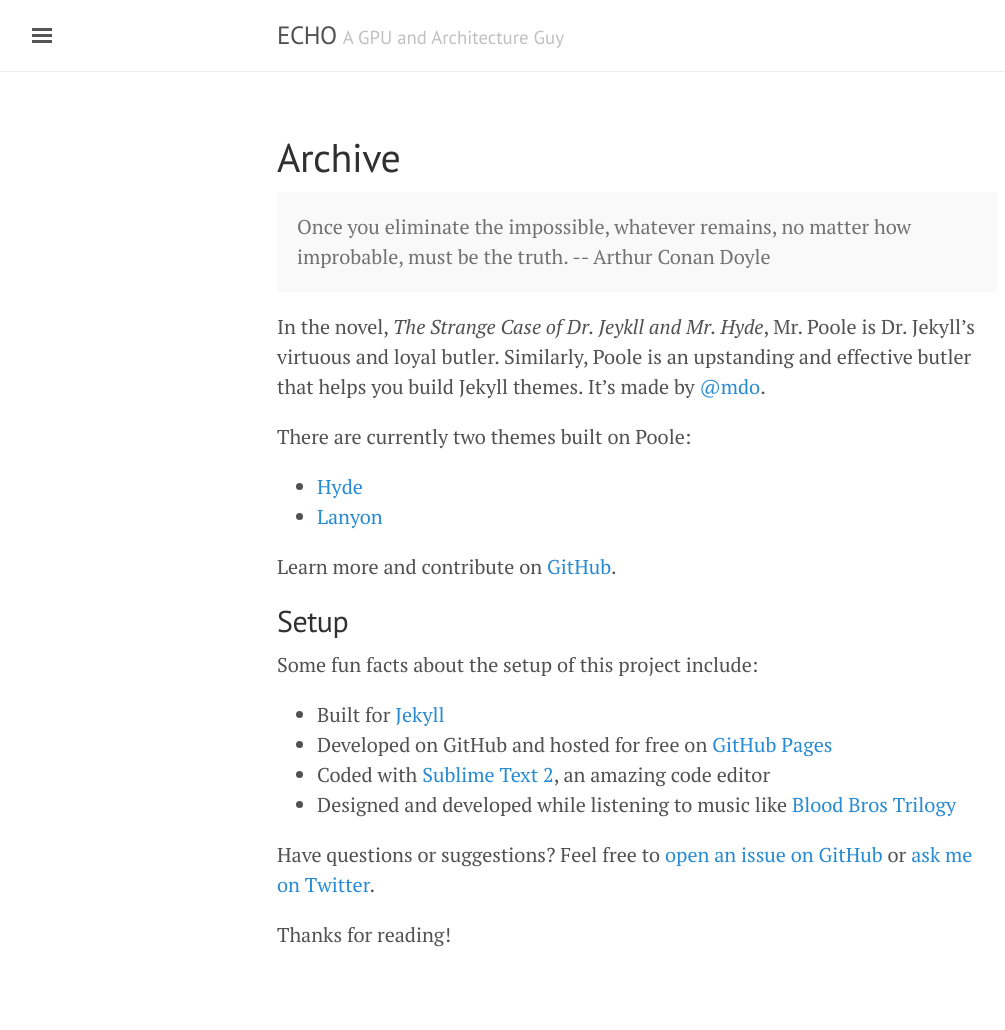
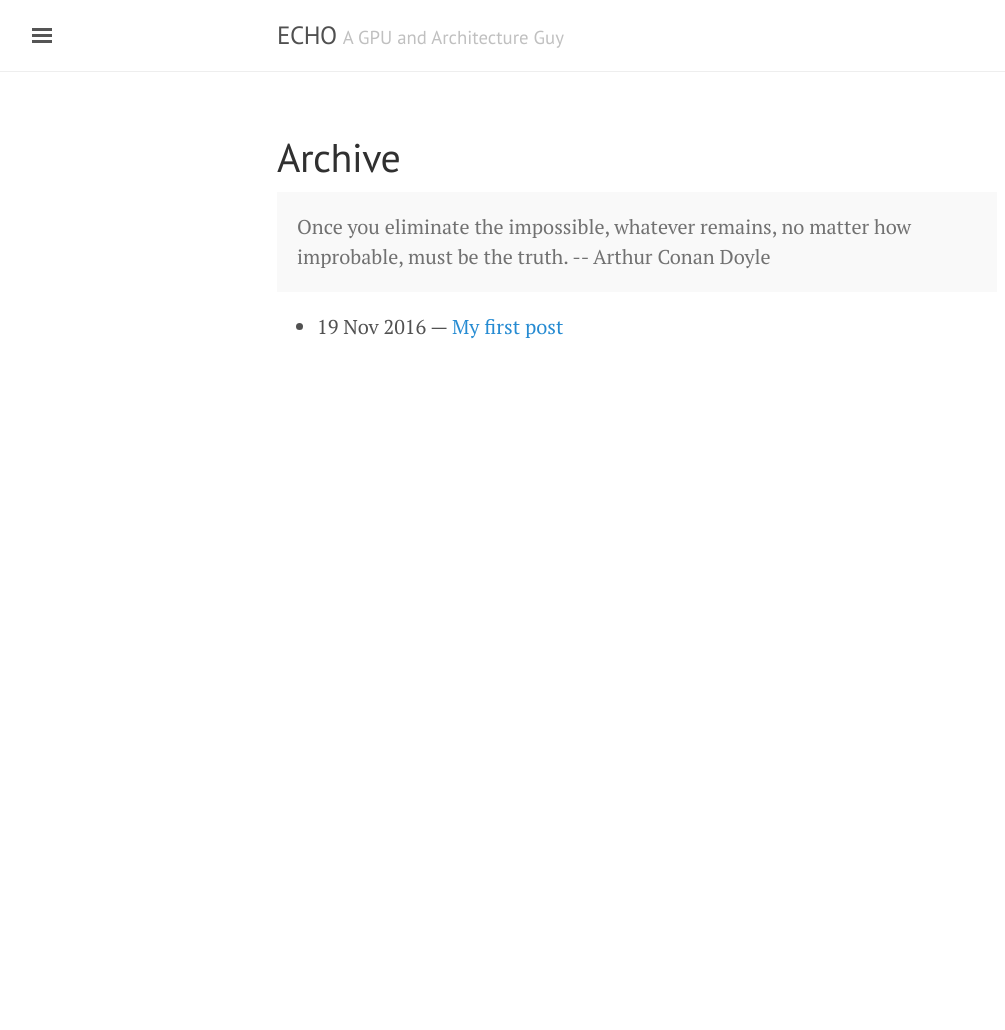
Before and after one commit to echoedit/echobrad.github.io, a Jekyll site: the page built from archive.md, in a window 1280 px wide. Shown: the whole page, without its empty margins (3-1008 px from the left). Built offline with Jekyll 4.4.1, drawn with Linux system fonts in a browser that asks for light colours; after the commit the page ends 900 px from its top, so only the background shows below that.

Commit message:
Add archive
Signed-off-by: Mengchi Zhang <zhan2308@purdue.edu>

```diff
--- a/archive.md
+++ b/archive.md
@@ -7,24 +7,6 @@ title: Archive
   Once you eliminate the impossible, whatever remains, no matter how improbable, must be the truth. -- Arthur Conan Doyle
 </p>
 
-In the novel, *The Strange Case of Dr. Jeykll and Mr. Hyde*, Mr. Poole is Dr. Jekyll's virtuous and loyal butler. Similarly, Poole is an upstanding and effective butler that helps you build Jekyll themes. It's made by [@mdo](https://twitter.com/mdo).
-
-There are currently two themes built on Poole:
-
-* [Hyde](http://hyde.getpoole.com)
-* [Lanyon](http://lanyon.getpoole.com)
-
-Learn more and contribute on [GitHub](https://github.com/poole).
-
-## Setup
-
-Some fun facts about the setup of this project include:
-
-* Built for [Jekyll](http://jekyllrb.com)
-* Developed on GitHub and hosted for free on [GitHub Pages](https://pages.github.com)
-* Coded with [Sublime Text 2](http://sublimetext.com), an amazing code editor
-* Designed and developed while listening to music like [Blood Bros Trilogy](https://soundcloud.com/maddecent/sets/blood-bros-series)
-
-Have questions or suggestions? Feel free to [open an issue on GitHub](https://github.com/poole/issues/new) or [ask me on Twitter](https://twitter.com/mdo).
-
-Thanks for reading!
+{% for post in site.posts %}
+ * {{post.date | date_to_string}} &mdash; [{{post.title}}]({{post.url}})
+{% endfor %}
```
Also changed, not shown: _posts/2016-11-19-first-post.md (+1 -1 lines).
